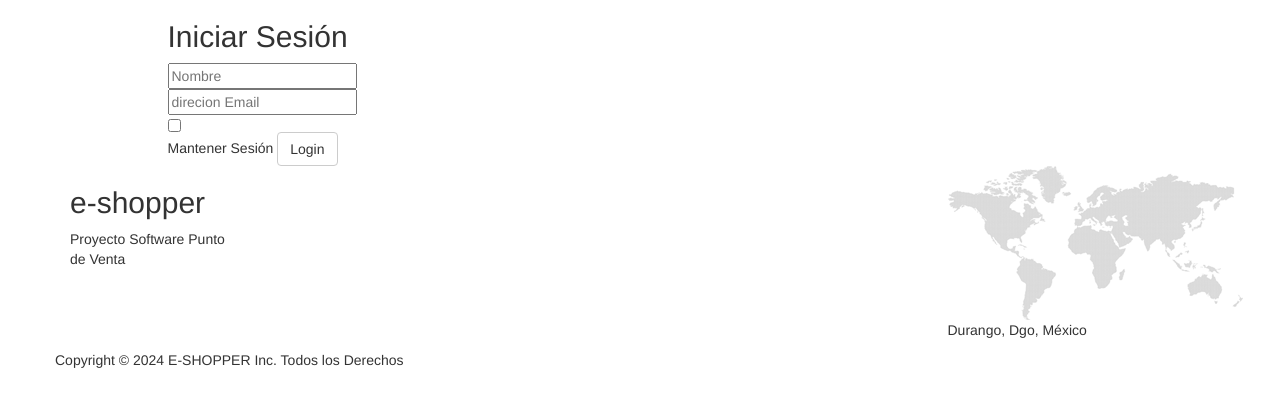
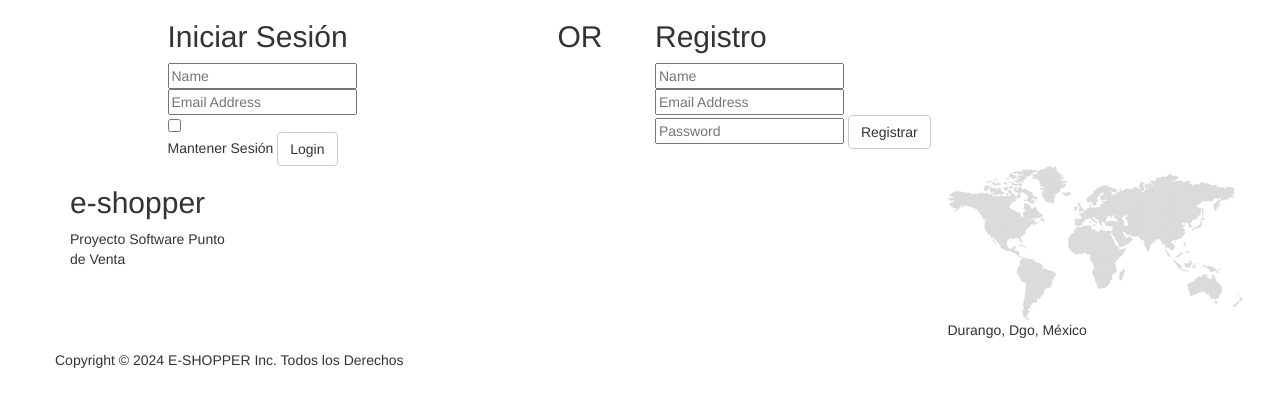
Before and after one commit to luiistt/Eshopper, a PHP site: page /login.php in a window 1280 px wide. Shown: the part 220-627 px from the top of the page. Run offline with PHP 8.4, Linux system fonts and the light colour scheme; some libraries are stand-ins or nearby versions.

Commit message:
Update login.php

```diff
--- a/login.php
+++ b/login.php
@@ -106,10 +106,9 @@
 				<div class="col-sm-4 col-sm-offset-1">
 					<div class="login-form"><!--login form-->
 						<h2>Iniciar Sesión</h2>
-						<form action="iniciarsesion.php" method="post">
-
-							<input type="text" placeholder="Nombre" name="usuario" />
-							<input type="email" placeholder="direcion Email" name="email" />
+						<form action="#">
+							<input type="text" placeholder="Name" />
+							<input type="email" placeholder="Email Address" />
 							<span>
 								<input type="checkbox" class="checkbox">
 								Mantener Sesión
@@ -119,9 +118,18 @@
 					</div><!--/login form-->
 				</div>
 				<div class="col-sm-1">
-
+					<h2 class="or">OR</h2>
 				</div>
 				<div class="col-sm-4">
+					<div class="signup-form"><!--sign up form-->
+						<h2>Registro</h2>
+						<form action="#">
+							<input type="text" placeholder="Name"/>
+							<input type="email" placeholder="Email Address"/>
+							<input type="password" placeholder="Password"/>
+							<button type="submit" class="btn btn-default">Registrar</button>
+						</form>
+					</div><!--/sign up form-->
 				</div>
 			</div>
 		</div>
```
